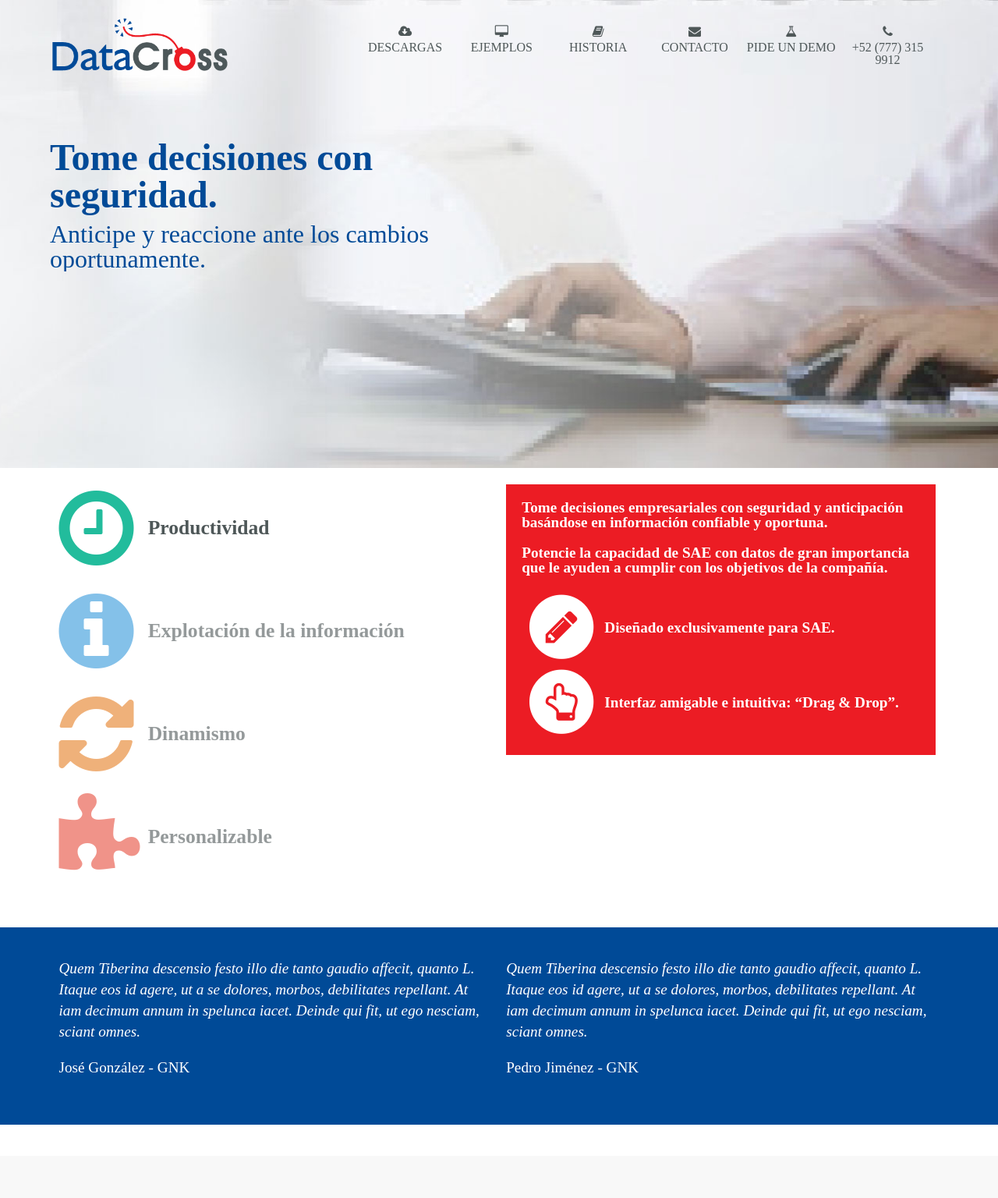
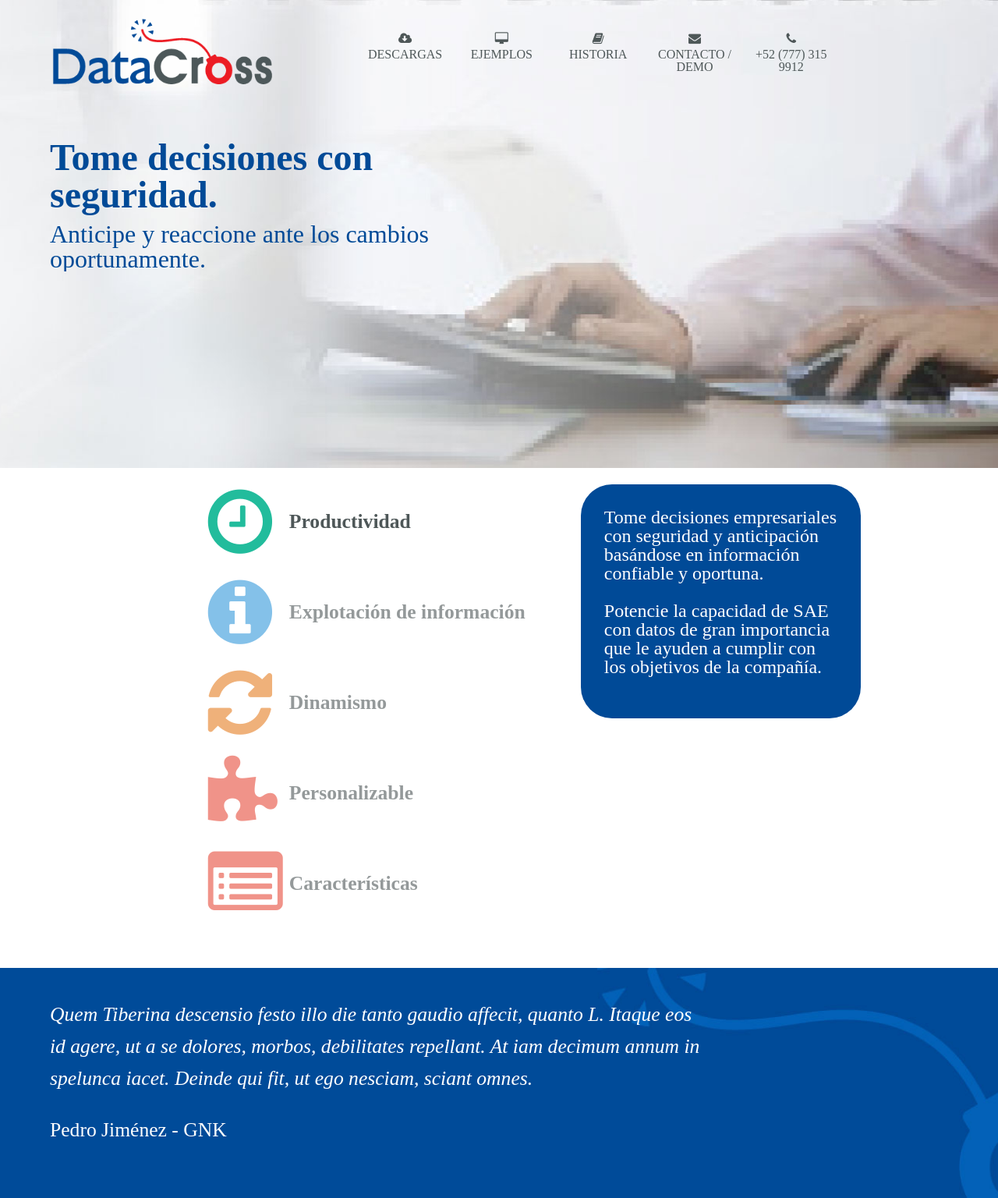
Before and after one commit to zolitariuz/datacross, a PHP site: page / in a window 1280 px wide. Shown: the whole page at 78% size. Before the commit the page ends 1442 px from the top, so only its background shows below. Run offline with PHP 8.4, Linux system fonts and the light colour scheme; some libraries are stand-ins or nearby versions.

Commit message:
cambio menu y caractersiticas

```diff
--- a/index.html
+++ b/index.html
@@ -49,11 +49,7 @@
 						</a>
 						<a href="contacto.html">
 							<i class="fa fa-envelope"></i>
-							<span class="block text-center">contacto</span>
-						</a>
-						<a href="demo.html">
-							<i class="fa fa-flask"></i>
-							<span class="block text-center">pide un demo</span>
+							<span class="block text-center">contacto / demo</span>
 						</a>
 						<a href="#">
 							<i class="fa fa-phone"></i>
@@ -76,8 +72,8 @@
 						<div class="slide clearfix">
 							<div>
 								<div>
-									<h2>Diseñado exclusivamente para SAE.</h2>
-									<p>Explotación de Información de SAE, con una simple conexión.</p>
+									<h2 class="highlight">Diseñado exclusivamente para SAE.</h2>
+									<p class="highlight">Explotación de Información de SAE, con una simple conexión.</p>
 								</div>
 							</div>
 						</div><!-- slide -->
@@ -112,14 +108,15 @@
 
 				<section class="beneficios">
 					<div class="width clearfix">
-						<div class="columna xmall-6">
+						<div class="span xmall-2">&nbsp;</div>
+						<div class="columna xmall-5">
 							<div class="full beneficio clearfix" data-cycle-cmd="goto" data-slide="0" data-cycle-context=".slideshow-beneficios">
 								<i class="fa color-productividad fa-clock-o"></i>
 								<h3>Productividad</h3>
 							</div>
 							<div class="full beneficio disabled" data-cycle-cmd="goto" data-slide="1" data-cycle-context=".slideshow-beneficios">
 								<i class="fa color-explotacion fa-info-circle"></i>
-								<h3>Explotación de la información</h3>
+								<h3>Explotación de información</h3>
 							</div>
 							<div class="full beneficio disabled" data-cycle-cmd="goto" data-slide="2" data-cycle-context=".slideshow-beneficios">
 								<i class="fa color-dinamismo fa-refresh"></i>
@@ -129,99 +126,111 @@
 								<i class="fa color-personalizable fa-puzzle-piece"></i>
 								<h3>Personalizable</h3>
 							</div>
+							<div class="full beneficio disabled" data-cycle-cmd="goto" data-slide="4" data-cycle-context=".slideshow-beneficios">
+								<i class="fa color-personalizable fa-list-alt"></i>
+								<h3>Características</h3>
+							</div>
 						</div><!-- columna xmall-6 -->
-						<div class="columna xmall-6 cycle-slideshow slideshow-beneficios"
+						<div class="columna xmall-4 cycle-slideshow slideshow-beneficios"
 							data-cycle-slides=".slide-beneficio"
 							data-cycle-fx="scrollHorz"
 							data-cycle-swipe="true"
 							data-cycle-timeout="0"
+							data-cycle-auto-height="container"
 						>
 							<div class="slide-beneficio productividad">
 								<p>Tome decisiones empresariales con seguridad y anticipación basándose en información confiable y oportuna.</p>
 								<p>Potencie la capacidad de SAE con datos de gran importancia que le ayuden a cumplir con los objetivos de la compañía.</p>
-								<div class="full caracteristica">
-									<span class="xmall-3 fa-stack fa-3x">
-										<i class="fa fa-circle fa-stack-2x"></i>
-										<i class="fa fa-pencil fa-stack-1x fa-inverse"></i>
-									</span>
-									<p class="xmall-9">Diseñado exclusivamente para SAE.</p>
-								</div>
-								<div class="full caracteristica">
-									<span class="xmall-3 fa-stack fa-3x">
-										<i class="fa fa-circle fa-stack-2x"></i>
-										<i class="fa fa-hand-o-up fa-stack-1x fa-inverse"></i>
-									</span>
-									<p class="xmall-9">Interfaz amigable e intuitiva: “Drag & Drop”.</p>
-								</div>
 							</div>
 
 							<div class="slide-beneficio explotacion clearfix">
 								<p>Profundice en su propia información con un sencillo cruce de datos de todos los catálogos y cifras de SAE.</p>
 								<p>Mida el impacto de sus acciones, rentabilidad y crecimiento de la empresa desde distintos puntos de vista.</p>
-								<div class="full caracteristica">
-									<span class="xmall-3 fa-stack fa-3x">
-										<i class="fa fa-circle fa-stack-2x"></i>
-										<i class="fa fa-share fa-stack-1x fa-inverse"></i>
-									</span>
-									<p class="xmall-9">La información se extrae sin necesidad de que los usuarios se salgan.</p>
-								</div>
-								<div class="full caracteristica">
-									<span class="xmall-3 fa-stack fa-3x">
-										<i class="fa fa-circle fa-stack-2x"></i>
-										<i class="fa fa-database fa-stack-1x fa-inverse"></i>
-									</span>
-									<p class="xmall-9">Obtención de información sin salir del sistema y sin afectar la base de datos.</p>
-								</div>
 							</div>
 
 							<div class="slide-beneficio dinamismo">
 								<p>Reduzca a segundos el tiempo requerido para generar complejos reportes.</p>
 								<p>Sin recapturas y sin complicaciones. Con una simple conexión a SAE, consulte la información sin salir del sistema.</p>
-								<div class="full caracteristica">
-									<span class="xmall-3 fa-stack fa-3x">
-										<i class="fa fa-circle fa-stack-2x"></i>
-										<i class="fa fa-file-excel-o fa-stack-1x fa-inverse"></i>
-									</span>
-									<p class="xmall-9">Manejo e integración de filtros avanzados con exportación a Excel.</p>
-								</div>
-								<div class="full caracteristica">
-									<span class="xmall-3 fa-stack fa-3x">
-										<i class="fa fa-circle fa-stack-2x"></i>
-										<i class="fa fa-cubes fa-stack-1x fa-inverse"></i>
-									</span>
-									<p class="xmall-9">Tecnología cliente/servidor con estructuras SQL.</p>
-								</div>
 							</div>
 
 							<div class="slide-beneficio personalizable">
 								<p>Un software adaptable a los cambios gracias a una total integración con SAE.</p>
 								<p>Elabore reportes personalizados por área con el detalle necesario para la dirección o la operación.</p>
+							</div>
+
+							<div class="slide-beneficio caracteristicas">
 								<div class="full caracteristica">
-									<span class="xmall-3 fa-stack fa-3x">
-										<i class="fa fa-circle fa-stack-2x"></i>
-										<i class="fa fa-desktop fa-stack-1x fa-inverse"></i>
+									<span class="xmall-2">
+										<i class="fa fa-pencil"></i>
 									</span>
-									<p class="xmall-9">Visualización de consultas en pantalla y para impresión.</p>
+									<p class="xmall-10">Diseñado exclusivamente para SAE.</p>
 								</div>
+								<div class="clear"></div>
 								<div class="full caracteristica">
-									<span class="xmall-3 fa-stack fa-3x">
-										<i class="fa fa-circle fa-stack-2x"></i>
-										<i class="fa fa-lock fa-stack-1x fa-inverse"></i>
+									<span class="xmall-2">
+										<i class="fa fa-hand-o-up"></i>
 									</span>
-									<p class="xmall-9">Opciones de seguridad y cifras personalizable por usuario.</p>
+									<p class="xmall-10">Interfaz amigable e intuitiva: “Drag & Drop”.</p>
 								</div>
+								<div class="clear"></div>
+								<div class="full caracteristica">
+									<span class="xmall-2">
+										<i class="fa fa-share"></i>
+									</span>
+									<p class="xmall-10">La información se extrae sin necesidad de que los usuarios se salgan.</p>
+								</div>
+								<div class="clear"></div>
+								<div class="full caracteristica">
+									<span class="xmall-2">
+										<i class="fa fa-database"></i>
+									</span>
+									<p class="xmall-10">Obtención de información sin salir del sistema y sin afectar la base de datos.</p>
+								</div>
+								<div class="clear"></div>
+								<div class="full caracteristica">
+									<span class="xmall-2">
+										<i class="fa fa-file-excel-o"></i>
+									</span>
+									<p class="xmall-10">Manejo e integración de filtros avanzados con exportación a Excel.</p>
+								</div>
+								<div class="clear"></div>
+								<div class="full caracteristica">
+									<span class="xmall-2">
+										<i class="fa fa-cubes"></i>
+									</span>
+									<p class="xmall-10">Tecnología cliente/servidor con estructuras SQL.</p>
+								</div>
+								<div class="clear"></div>
+								<div class="full caracteristica">
+									<span class="xmall-2">
+										<i class="fa fa-desktop"></i>
+									</span>
+									<p class="xmall-10">Visualización de consultas en pantalla y para impresión.</p>
+								</div>
+								<div class="clear"></div>
+								<div class="full caracteristica">
+									<span class="xmall-2">
+										<i class="fa fa-lock"></i>
+									</span>
+									<p class="xmall-10">Opciones de seguridad y cifras personalizable por usuario.</p>
+								</div>
+								<div class="clear"></div>
 							</div>
 						</div>
 					</div><!-- width -->
 				</section>
 
 				<section class="full formal testimonio">
-					<div class="width clearfix">
-						<div class="columna xmall-6">
-							<p>Quem Tiberina descensio festo illo die tanto gaudio affecit, quanto L. Itaque eos id agere, ut a se dolores, morbos, debilitates repellant. At iam decimum annum in spelunca iacet. Deinde qui fit, ut ego nesciam, sciant omnes.</p>
+					<div class="width clearfix cycle-slideshow"
+						data-cycle-slides=".columna"
+						data-cycle-fx="fade"
+						data-cycle-swipe="true"
+					>
+						<div class="columna xmall-9 center">
+							<p>Lorem ipsum dolor sit amet, consectetur adipiscing elit. Qua igitur re ab deo vincitur, si aeternitate non vincitur? Qui autem diffidet perpetuitati bonorum suorum, timeat necesse est, ne aliquando amissis illis sit miser.</p>
 							<p><span>José González - GNK</span></p>
 						</div>
-						<div class="columna xmall-6">
+						<div class="columna xmall-9 center">
 							<p>Quem Tiberina descensio festo illo die tanto gaudio affecit, quanto L. Itaque eos id agere, ut a se dolores, morbos, debilitates repellant. At iam decimum annum in spelunca iacet. Deinde qui fit, ut ego nesciam, sciant omnes.</p>
 							<p><span>Pedro Jiménez - GNK</span></p>
 						</div>
--- a/js/functions.min.js
+++ b/js/functions.min.js
@@ -1 +1 @@
-function disable(e,l){$(l).removeClass("abled").addClass("disabled"),e.removeClass("disabled").addClass("abled")}function headerScroll(){var e=$("header").height(),l=$(window).scrollTop();l>=e?$("header").addClass("scroll"):$("header").removeClass("scroll")}!function(e){"use strict";e(function(){e(".beneficio").on("mouseenter",function(){disable(e(this),".beneficio");var l=e(this).data("slide");e(".slideshow-beneficios").cycle("goto",l)}),headerScroll(),e(document).on("scroll",function(){headerScroll()})})}(jQuery);
+function disable(e,o){$(o).removeClass("abled").addClass("disabled"),e.removeClass("disabled").addClass("abled")}function headerScroll(){var e=$("header").height(),o=$(window).scrollTop();o>=e?$("header").addClass("scroll"):$("header").removeClass("scroll")}function logoScroll(){var e=$("header").height(),o=$(window).scrollTop();o>=e?($("h1").css("width","20%"),$("h1").css("margin-right","14%")):e>o&&($("h1").css("width","25%"),$("h1").css("margin-right","9%"))}!function(e){"use strict";e(function(){e(".beneficio").on("mouseenter",function(){disable(e(this),".beneficio");var o=e(this).data("slide");e(".slideshow-beneficios").cycle("goto",o)}),headerScroll(),e(document).on("scroll",function(){headerScroll(),logoScroll()})})}(jQuery);
--- a/style.less
+++ b/style.less
@@ -249,14 +249,16 @@ p{ margin-bottom: 1em; }
 
 body{ background: #fff; .font; }
 
-h1{ display: inline-block; vertical-align: middle; width: 20%; margin: 0 14% 0 0;
+h1{ display: inline-block; vertical-align: middle; width: 25%; margin: 0 9% 0 0;
 	img{ width: 100%; height: auto; }
 }
 h2{ margin: 0; .font(3em, 1, 'proxima-nova', 700); color: @highlight; }
 
 hr{ height: 2px; border: 0; margin: 0 0 (@margen*2) 0; background: @highlight; }
 
-section{ margin-bottom: (@margen*2); }
+section{ margin-bottom: (@margen*2);
+	&.historia { margin-top: @margen*2; text-align: justify; }
+}
 
 .boton{ padding: (@margen/2); color: @claro; text-decoration: none; background: @highlight; .font(1em,1,'proxima-nova'); .border-radius(25px); .transition;
 	&:hover{ background: @highlight; color: @claro;  }
@@ -303,11 +305,13 @@ nav{ display: inline-block; vertical-align: middle; width: 65%;
 .slider-wrapper{ width: 100%; height: 600px; margin-bottom: @margen; padding: 120px 0 0 0; background: url('images/main-bg.jpg') no-repeat 34% 0 fixed; }
 .slider{ position: relative;
 	p{ .font(2em, 1); color: @highlight; }
+
 	.slide{ width: 100%;
 		div{ width: 100%; z-index: 1;
 			> div{ margin-top: 5%;
 				h2, p{ width: 50%; }
 				h2{ margin-bottom: (@margen/2); }
+				h2.highlight, p.highlight { color: @secundario;  }
 				p{ margin-bottom: 0; }
 				.boton{ width: auto; margin: 1em 0; background: @highlight; color: @claro; text-align: center; text-decoration: uppercase; }
 			}
@@ -319,29 +323,32 @@ nav{ display: inline-block; vertical-align: middle; width: 65%;
 .beneficios{  }
 
 .beneficio{ margin-bottom: @margen; cursor: pointer;
-	i{ display: inline-block; vertical-align: middle; width: 16%; margin-right: 4%; font-size: 7em; }
+	i{ display: inline-block; vertical-align: middle; width: 14%; margin-right: 8%; font-size: 6em; }
 	h3{ display: inline-block; vertical-align: middle; width: 74%; margin: 0; .font(1.6em, 1, 'proxima-nova', 700); color: @obscuro; }
 	&.disabled{ opacity: 0.6; }
 }
 
-.slideshow-beneficios{ }
+.slideshow-beneficios{ overflow: hidden; }
 
-.slide-beneficio{ width: 100%; padding: @margen; background: @secundario;
-	> p{ .font(1.2em, 1, 'proxima-nova', 700); color: @claro; }
+.slide-beneficio{ width: 100%; padding: @margen*1.5; background: @highlight; border-radius: @margen*2;
+	> p{ .font(1.5em, 1, 'proxima-nova', 700); color: @claro; font-weight: normal; }
+
 }
 
 //Formal
-.formal{ padding: (@margen*2) 0; background: @highlight;
-	p{ .font(1.2em, 1.4em, 'adobe-garamond-pro', 400, italic); color: @claro;
+.formal{ margin-bottom: 0; padding: (@margen*2) 0; background: url('images/testimonio-bg.jpg') no-repeat @highlight center; background-size: cover;
+	p{ .font(1.6em, 1.6em, 'adobe-garamond-pro', 400, italic); color: @claro;
 		span{ .font(1em, 1, 'adobe-garamond-pro', 400); }
 	}
 }
 
 //Caracteristicas
 .caracteristica{
-	.fa-stack{ display: inline-block; vertical-align: middle; width: 20%; color: @claro; }
-	.fa-inverse{ color: @secundario; }
-	p{ display: inline-block; vertical-align: middle; width: 78%; margin: 0; .font(1.2em, 1, 'proxima-nova', 700); color: @claro; }
+	span { width:15%; display: inline-block; vertical-align: middle; .font(1.5em, 1em);
+		i { color:@claro; }
+	}
+
+	p{ display: inline-block; vertical-align: middle; width: 78%; margin: 0 0 @margen/2 0; .font(1em, 1.2em, 'proxima-nova', 700); color: @claro; font-weight: normal; }
 }
 
 /*** FOOTER ***/
```
Also changed, not shown: js/functions.js (+14 -0 lines), style.css.
